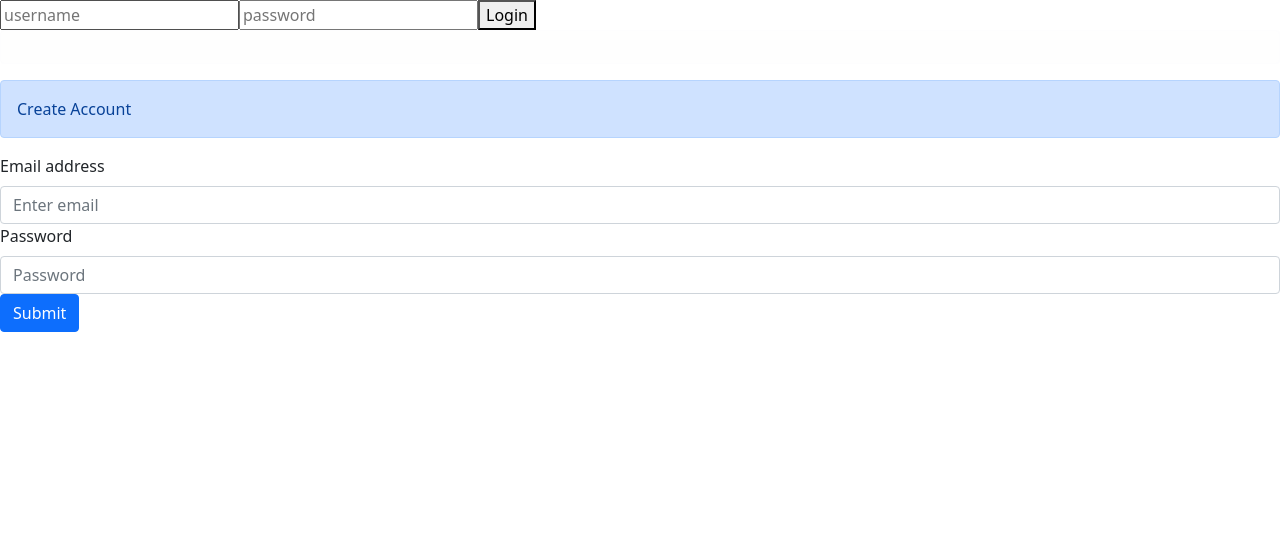
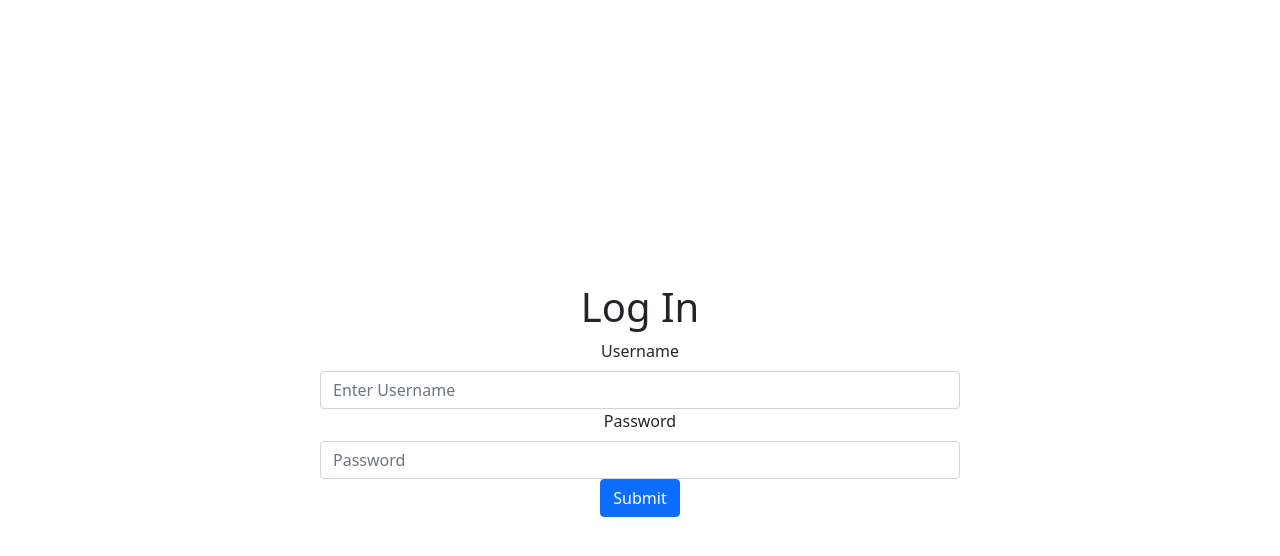
Before and after one commit to JustinK6/scheduler, a React (Create React App) app in the folder client/: page /login in a window 1280 px wide. Shown: the top 556 px of the page. Built offline with nearby package versions, Linux system fonts and the light colour scheme; the HTML template or start-up script is replaced by a standard one.

Commit message:
modification to login page

```diff
--- a/client/src/App.js
+++ b/client/src/App.js
@@ -15,16 +15,6 @@ import SignUp from "./Pages/SignUp"
 
 
 function App() {
-  const [email, setEmail] = useState('');
-  const [pass, setPass] = useState('');
-
-  const addUser = (e) => {
-    Axios.post('http://localhost:3001/api/createUser', {
-      ID: email,
-      pass: pass
-    });
-  }
-
   return (
     <Router>
       <div>
@@ -44,22 +34,6 @@ function App() {
         </Switch>
 
         <Alert variant='light' />
-
-        <Alert variant='primary'>Create Account</Alert>
-          <Form>
-            <Form.Group controlId="formBasicEmail">
-              <Form.Label>Email address</Form.Label>
-              <Form.Control placeholder="Enter email" onChange={(e)=>{setEmail(e.target.value)}}/>
-            </Form.Group>
-            <Form.Group controlId="formBasicPassword">
-              <Form.Label>Password</Form.Label>
-              <Form.Control type="password" placeholder="Password" onChange={(e)=>{setPass(e.target.value)}} />
-            </Form.Group>
-            <Button variant="primary" type="submit" onClick={addUser}>
-              Submit
-            </Button>
-          </Form>
-
       </div>
     </Router>
   );
--- a/client/src/Pages/Login.js
+++ b/client/src/Pages/Login.js
@@ -1,14 +1,65 @@
-import React from "react"
+import React, {useState, useEffect} from "react";
+import Axios from 'axios';
+import {Form, Alert, Col, Row, Button, ListGroup} from 'react-bootstrap';
 import { useHistory } from "react-router"
 
 function Login() {
+  const [username, setUsername] = useState('');
+  const [pass, setPass] = useState('');
+
   let history = useHistory();
 
+  const findUser = (e) => {
+    Axios.get('http://localhost:3002/api/getUser', {
+      params: {
+        user: username,
+        Pass: pass
+      }
+    }).then((res) => {
+      if(res.data && res.data.ID){
+        let u = {
+          UserID: res.data.ID,
+          Email: res.data.Email,
+          Password: res.data.Pass
+        };
+        window.localStorage.setItem('user', JSON.stringify(u));
+      };
+
+      if(res.data && res.data.ing[0]){
+        window.localStorage.setItem('userIng', JSON.stringify(res.data.ing));
+      }else{
+        window.localStorage.setItem('userIng', JSON.stringify([]));
+      }
+    })
+  };
+
   return (
-    <div>
-      <input type="text" placeholder="username" />
-      <input type="text" placeholder="password" />
-      <button onClick={() => {history.push("/signup")}}>Login</button>
+    <div class="center-screen">
+      <h1 className="App">Log In</h1>
+        <Col xs={6}>
+            <div
+          style={{
+            display: "flex",
+            flexDirection: "column",
+            alignItems: "center",
+            justifyContent: "center",
+          }}
+        >
+        </div>
+          <Form>
+            <Form.Group controlId="formUsername">
+              <Form.Label>Username</Form.Label>
+              <Form.Control placeholder="Enter Username" onChange={(e)=>{setUsername(e.target.value)}}/>
+            </Form.Group>
+            <Form.Group controlId="formBasicPassword">
+              <Form.Label>Password</Form.Label>
+              <Form.Control type="password" placeholder="Password" onChange={(e)=>{setPass(e.target.value)}} />
+            </Form.Group>
+            <Button variant="primary" type="submit" onClick={findUser}>
+              Submit
+            </Button>
+          </Form>
+        </Col>
     </div>
   );
 }
--- a/client/src/Pages/SignUp.js
+++ b/client/src/Pages/SignUp.js
@@ -16,10 +16,6 @@ function SignUp() {
   const [pass, setPass] = useState('');
   const [school, setSchool] = useState('');
   const [rank, setRank] = useState('');
-
-  const [findID, setFindID] = useState('');
-  const [findEmail, setFindEmail] = useState('');
-  const [findPass, setFindPass] = useState('');
 
   const uploadedImage = React.useRef(null);
   const imageUploader = React.useRef(null);
@@ -47,48 +43,13 @@ function SignUp() {
     },
   };
 
-  const getUserData = (user) => {
-    return new Promise(async (resolve, reject) => {
-      const path = "/api/getUser/" + user;
-
-      await fetch(path, GET)
-        .then(async response => {
-          const res = await response.json();
-          resolve(res);
-        })
-        .catch(error => {
-          console.error("Error: ", error);
-          reject(error);
-        });
-    });
-  };
-
   const addUser = (e) => {
     Axios.post('http://localhost:3001/api/createUser', {
-      ID: username,
+      user: username,
       pass: pass,
       school: school,
       rank: rank
     });
-  }
-
-  const findUser = (e) => {
-    // Axios.post('http://localhost:3002/api/getUser', {
-    //   params: {
-    //     ID: findID
-    //   }
-    // }).then((response) => {
-    //   console.log(response);
-    //   window.localStorage.setItem('res', JSON.stringify(response));
-
-    //   // setFindID(response.data.UserID);
-    //   // setFindEmail(response.data);
-    //   // setFindPass(response.data.Password);
-    //   // // response.data
-    // })44
-
-    let uData = getUserData(findID);
-    console.log(uData);
   }
 
   return (
```
Also changed, not shown: 1 other file (tests, documents, lock files or other folders).
